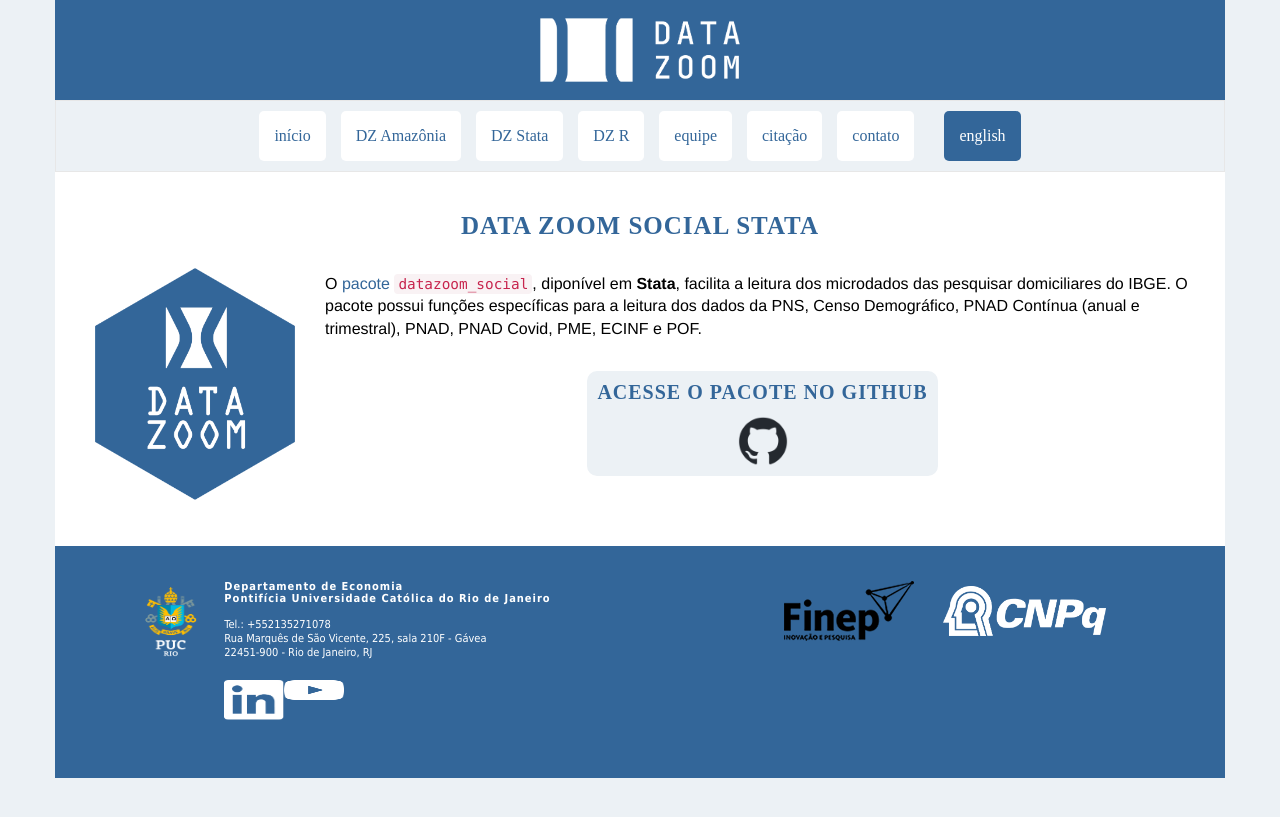
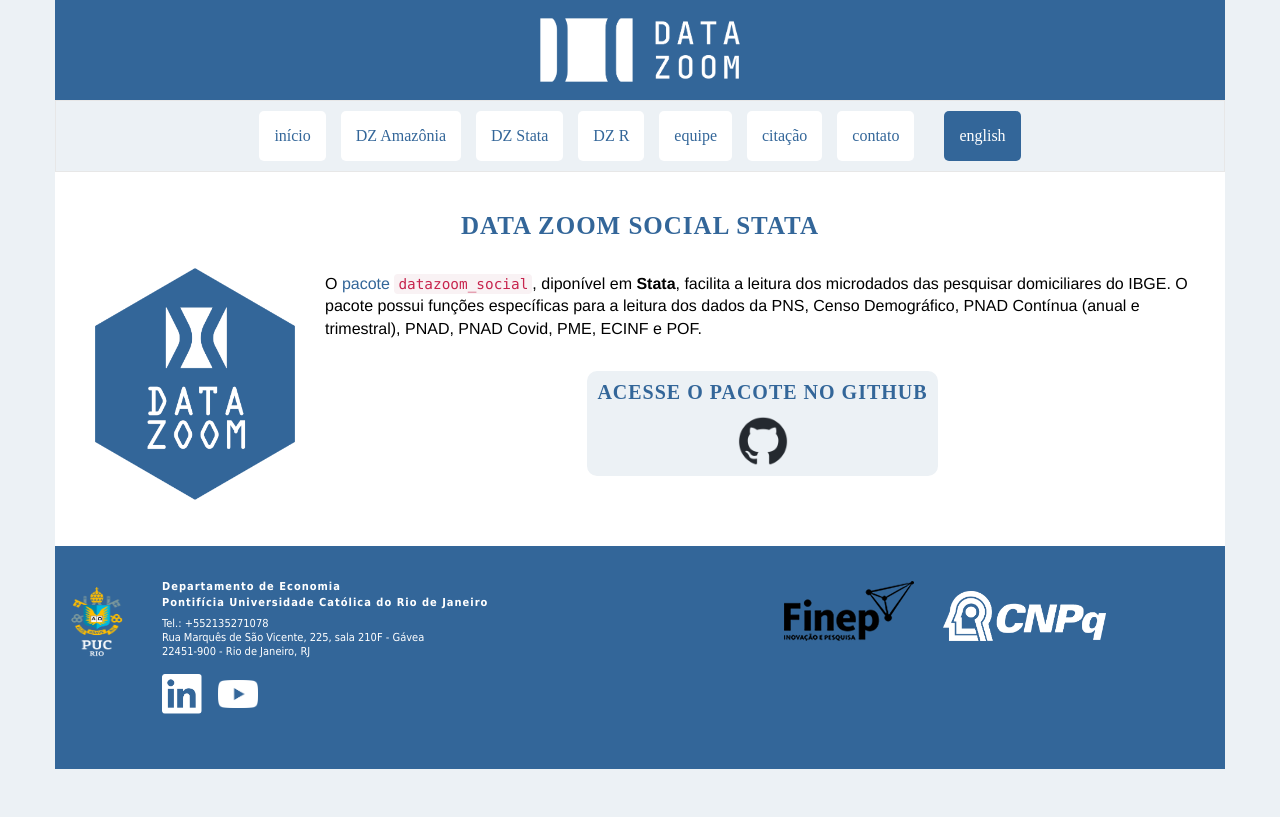
Before and after one commit to datazoompuc/datazoompuc.github.io, a Jekyll site: the page built from pt/dz_stata.md, in a window 1280 px wide. Shown: the top 817 px of the page. Built offline with Jekyll 4.4.1, drawn with Linux system fonts in a browser that asks for light colours; nearby versions of some CDN libraries; some web fonts are replaced.

Commit message:
Melhorando a resolução dos icons
linkedin e youtube

```diff
--- a/_includes/footer.html
+++ b/_includes/footer.html
@@ -2,39 +2,39 @@
   <!-- Coluna esquerda -->
   <div class="col-sm-12 col-md-6">
     <div class="footer-left">
-      <div class="txt">
+      <div class="txt" style="display:flex; gap:12px; align-items:flex-start;">
         <a href="http://www.puc-rio.br">
-          <img alt="PUC" src="{{ site.baseurl }}/assets/img/Brasao_PUC_2023.png" width="55" height="100">
+          <img alt="PUC" src="{{ site.baseurl }}/assets/img/Brasao_PUC_2023.png" width="55" height="100" style="display:block;">
         </a>
+
         <div class="footer-txt">
-          <h4 class="footer-link"><a href="http://www.econ.puc-rio.br">Departamento de Economia</a></h4>
-          <h4>Pontifícia Universidade Católica do Rio de Janeiro</h4>
-          <br />
-          <p>
+          <h4 class="footer-link" style="margin:0 0 4px 0;">
+            <a href="http://www.econ.puc-rio.br">Departamento de Economia</a>
+          </h4>
+          <h4 style="margin:0 0 8px 0;">Pontifícia Universidade Católica do Rio de Janeiro</h4>
+
+          <p style="margin:0 0 8px 0;">
             Tel.: <a href="tel:+552135271078" class="tel-link">+552135271078</a> <br />
             Rua Marquês de São Vicente, 225, sala 210F - Gávea<br />
             22451-900 - Rio de Janeiro, RJ
           </p>
 
           <!-- Redes sociais embaixo do endereço -->
-          <nav class="txt social-links d-flex" aria-label="Redes sociais" style="margin-top: 15px;">
-            <a href="https://www.linkedin.com/company/data-zoom/" target="_blank" rel="noopener" style="margin-right: 20px;">
+          <nav class="txt social-links d-flex" aria-label="Redes sociais"
+               style="margin-top:15px; display:flex; gap:16px; align-items:center;">
+            <a href="https://www.linkedin.com/company/data-zoom/" target="_blank" rel="noopener">
               <img
                 alt="LinkedIn"
                 src="{{ site.baseurl }}/assets/img/Linkedin3.png"
-                class="social-icon"
-                width="60"
-                height="60"
-              >
+                width="40"
+                style="height:auto; display:block; image-rendering:-webkit-optimize-contrast; image-rendering:crisp-edges;">
             </a>
             <a href="https://www.youtube.com/channel/UC1kYkpfiYSvL2-oTYPMMkug" target="_blank" rel="noopener">
               <img
                 alt="YouTube"
                 src="{{ site.baseurl }}/assets/img/Youtube.png"
-                class="social-icon"
-                width="60"
-                height="40"
-              >
+                width="40"
+                style="height:auto; display:block; image-rendering:-webkit-optimize-contrast; image-rendering:crisp-edges;">
             </a>
           </nav>
         </div>
@@ -46,19 +46,21 @@
   <div class="col-sm-12 col-md-6">
     <div class="footer-right d-flex align-items-center justify-content-md-end">
       <!-- Finep -->
-      <div class="txt" style="margin-left: 25px;">
-        <a href="http://www.finep.gov.br" target="_blank">
-          <img alt="Finep" src="{{ site.baseurl }}/assets/img/logo-finep.png">
+      <div class="txt" style="margin-left:25px;">
+        <a href="http://www.finep.gov.br" target="_blank" rel="noopener">
+          <img alt="Finep" src="{{ site.baseurl }}/assets/img/logo-finep.png" style="display:block; height:auto;">
         </a>
       </div>
 
       <!-- CNPq -->
-      <div class="txt" style="margin-left: 25px;">
-        <a href="http://www.cnpq.br" target="_blank">
-          <img src="{{ site.baseurl }}/assets/img/cnpq2.png"
+      <div class="txt" style="margin-left:25px;">
+        <a href="http://www.cnpq.br" target="_blank" rel="noopener">
+          <img
+            src="{{ site.baseurl }}/assets/img/cnpq2.png"
             alt="CNPq"
             width="163"
-            height="50">
+            height="50"
+            style="display:block;">
         </a>
       </div>
     </div>
```
